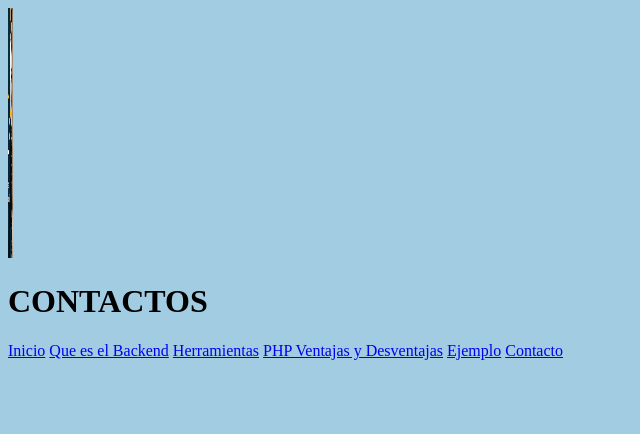
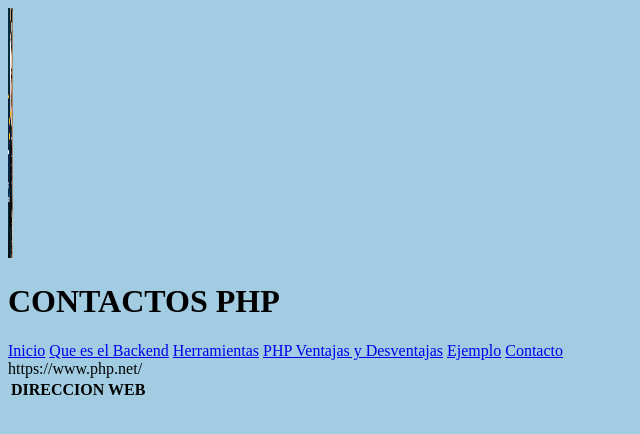
Before and after one commit to Dyquero/Paginaweb1, a plain HTML site: page Contacto.html in a window 1280 px wide. Shown: the whole page, without its empty margins (0-640 px from the left). Drawn offline with Linux system fonts and the light colour scheme.

Commit message:
Nuevos cambios

```diff
--- a/Contacto.html
+++ b/Contacto.html
@@ -10,7 +10,7 @@
 
 <body style="background-color:rgb(161, 204, 226);">
     <header><img src="Imagenes/Contacto1.jpg" alt="" width="5gi50" height="250"></header>
-    <h1>CONTACTOS</h1>
+    <h1>CONTACTOS PHP</h1>
     <nav>
         <a href="index.html">Inicio</a>
         <a href="Definición.html">Que es el Backend</a>
@@ -20,7 +20,12 @@
         <a href="Contacto.html">Contacto</a>
     </nav>
 
-
+    <TAble>
+        <tr>
+            <th>DIRECCION WEB</th>
+        </tr>
+        <tr>https://www.php.net/</tr>
+    </TAble>
 </body>
 
 </html>
```
Also changed, not shown: index.html (+4 -4 lines).
